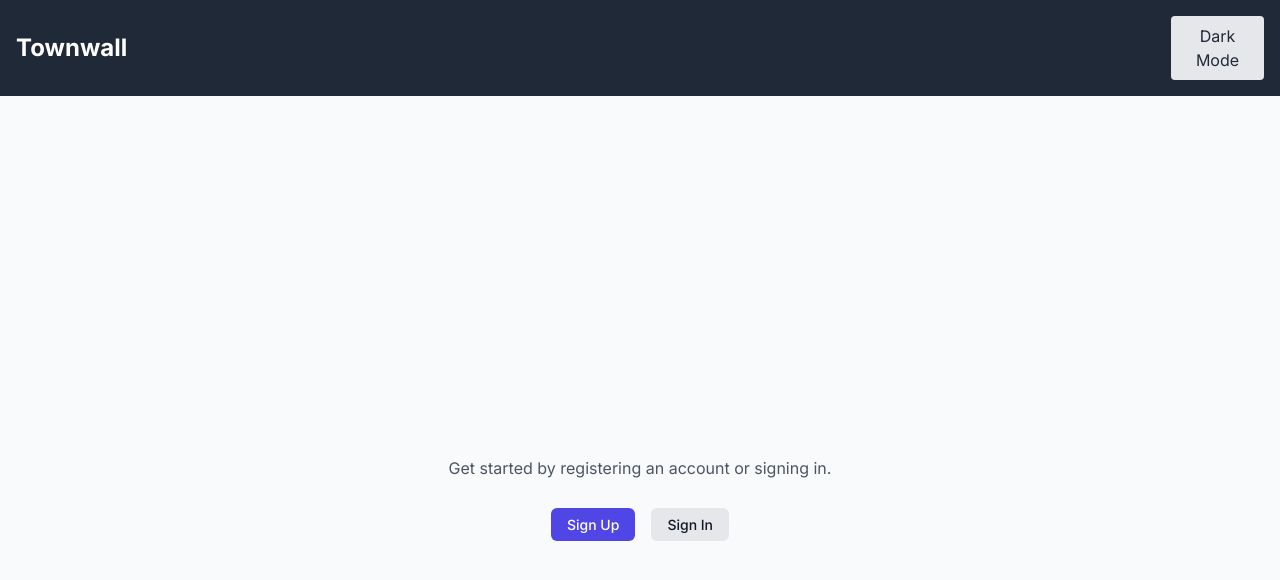
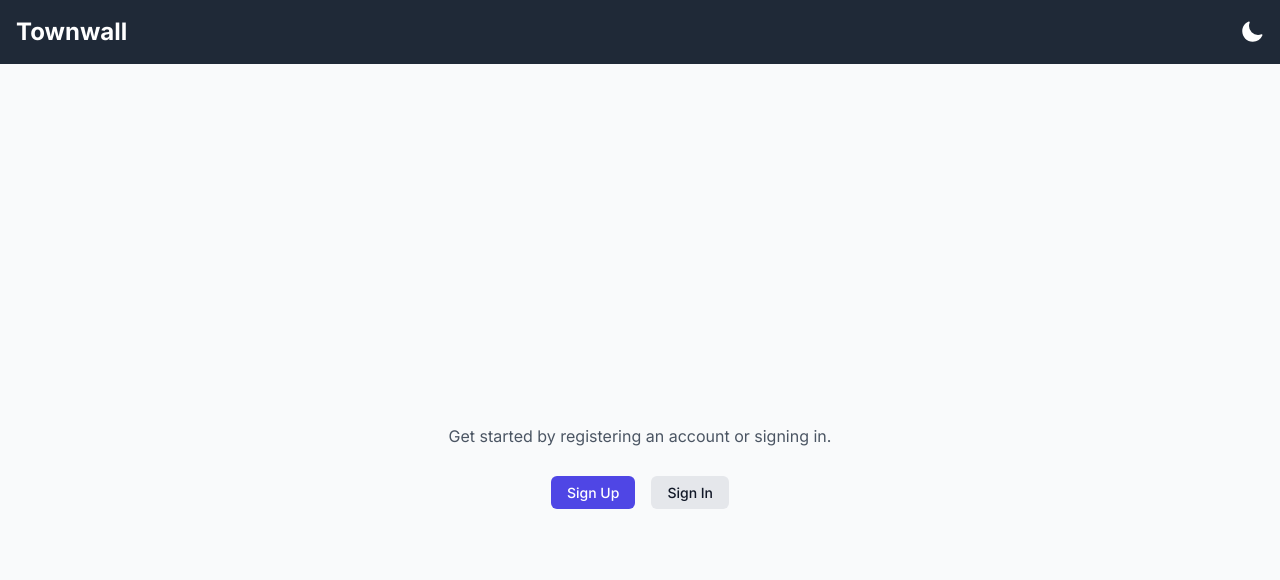
Before and after one commit to alexaldearroyo/townwall, a Next.js app: page / in a window 1280 px wide. Shown: the top 580 px of the page. Built offline with nearby package versions, Linux system fonts and the light colour scheme.

Commit message:
Improve dark-light-mode-toggle button design

```diff
--- a/package.json
+++ b/package.json
@@ -12,6 +12,7 @@
     "start": "next start -p 8080 -H 0.0.0.0"
   },
   "dependencies": {
+    "@heroicons/react": "^2.1.5",
     "@types/bcrypt": "^5.0.2",
     "@upleveled/ley": "^0.8.6",
     "bcrypt": "^5.1.1",
--- a/src/components/Header.tsx
+++ b/src/components/Header.tsx
@@ -1,6 +1,7 @@
 'use client';
 
 import React, { useEffect, useState } from 'react';
+import { SunIcon, MoonIcon } from '@heroicons/react/24/solid';
 
 export default function Header() {
   const [theme, setTheme] = useState<'light' | 'dark'>('light');
@@ -34,11 +35,12 @@ export default function Header() {
       <div className="container mx-auto">
         <h1 className="text-2xl font-bold">Townwall</h1>
       </div>
-      <button
-        onClick={toggleTheme}
-        className="bg-gray-200 text-gray-800 p-2 rounded"
-      >
-        {theme === 'light' ? 'Dark Mode' : 'Light Mode'}
+      <button onClick={toggleTheme}>
+        {theme === 'light' ? (
+          <MoonIcon className="h-6 w-6 text-white" />
+        ) : (
+          <SunIcon className="h-6 w-6 text-white" />
+        )}
       </button>
     </header>
   );
--- a/tsconfig.json
+++ b/tsconfig.json
@@ -7,8 +7,8 @@
         "name": "next"
       }
     ],
-    "jsx": "preserve",
-    "typeRoots": ["./node_modules/@types", "./types"]
+    "typeRoots": ["./node_modules/@types", "types"],
+    "jsx": "preserve"
   },
   "include": [
     "**/*.ts",
```
Also changed, not shown: types/heroicons.d.ts (added, +8 -0 lines), 1 other file (tests, documents, lock files or other folders).
